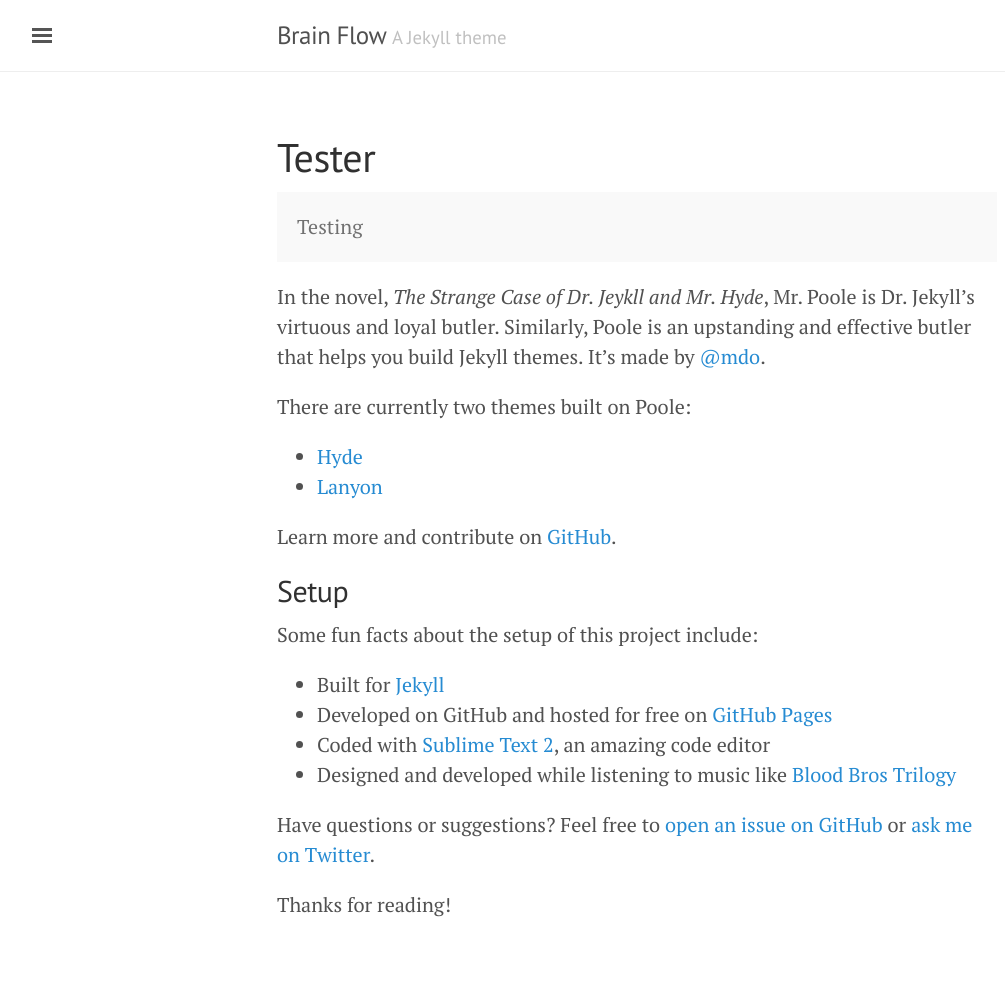
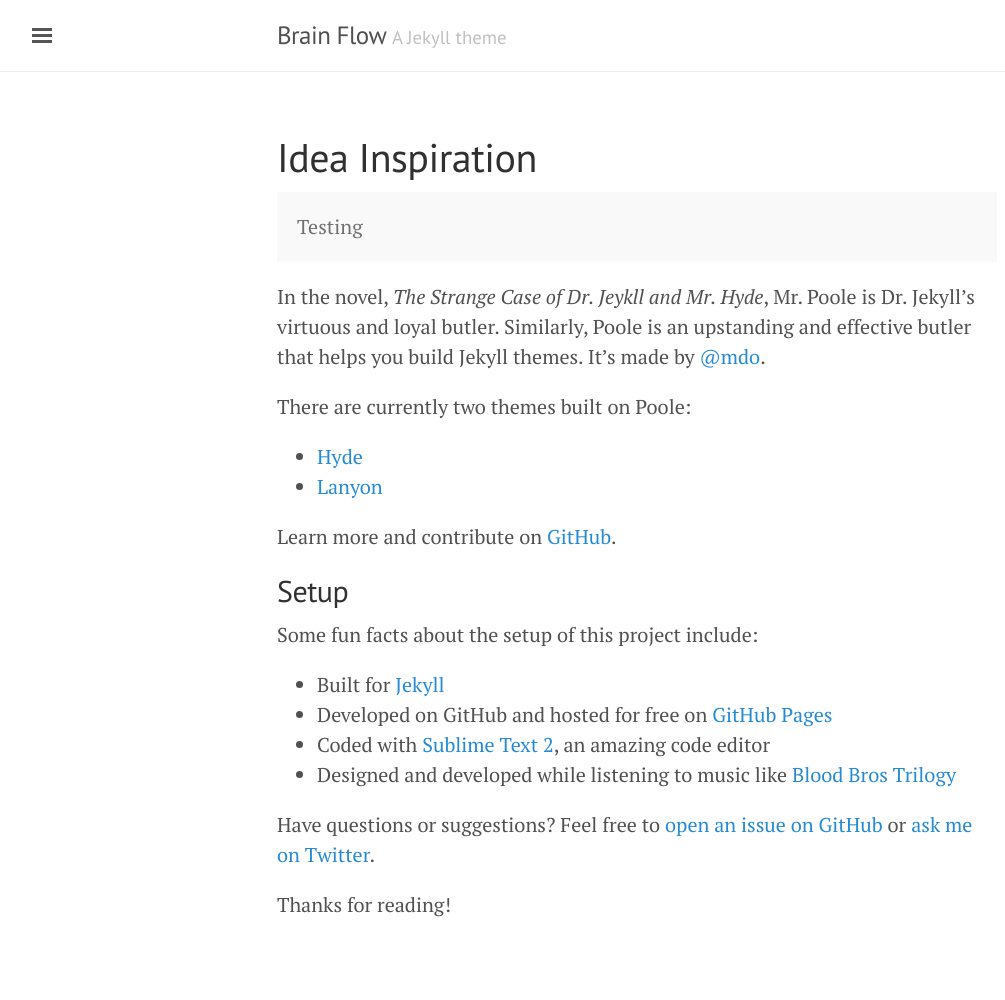
Before and after one commit to bjchia/bjchia.github.io, a Jekyll site: the page built from inspiration.md, in a window 1280 px wide. Shown: the whole page, without its empty margins (3-1008 px from the left). Built offline with Jekyll 4.4.1, drawn with Linux system fonts in a browser that asks for light colours.

Commit message:
Update and rename tester.md to inspiration.md

```diff
--- a/tester.md
+++ b/inspiration.md
@@ -1,6 +1,6 @@
 ---
 layout: page
-title: Tester
+title: Idea Inspiration
 ---
 
 <p class="message">
```
